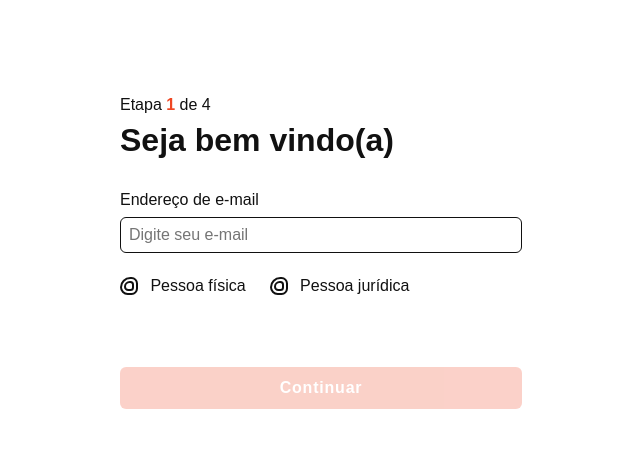
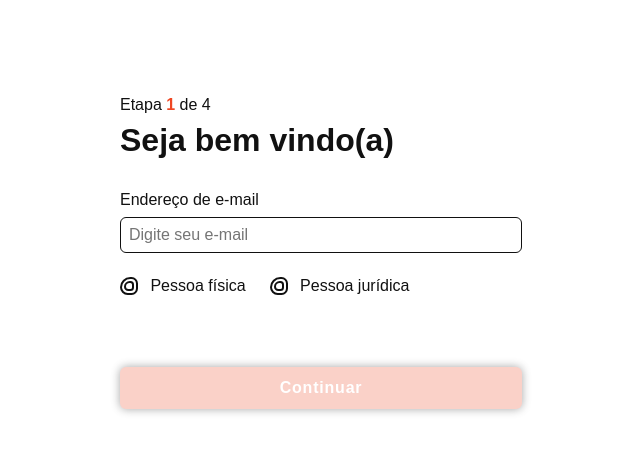
Before and after one commit to eltonlemes/mb-web-test, a Vue app in the folder frontend/: page / in a window 1280 px wide. In both pictures the pointer is over the button "Continuar". Shown: the top 452 px of the page, without its empty margins (319-959 px from the left). Built offline with nearby package versions, Linux system fonts and the light colour scheme.

Commit message:
feat: hover button

```diff
--- a/frontend/src/store/formStore.js
+++ b/frontend/src/store/formStore.js
@@ -5,7 +5,6 @@ export const formStore = reactive({
   currentTitle: "",
   stepFirst: {
     id: 1,
-    title: "Seja bem vindo(a)",
     email: "",
     tipoCadastro: "", // 'PF' ou 'PJ'
   },
--- a/frontend/src/styles/components/_button.scss
+++ b/frontend/src/styles/components/_button.scss
@@ -1,7 +1,6 @@
 @use "../_variables" as *;
 @use "sass:color";
 
-/* ===== Botões ===== */
 .btn {
   width: 100%;
   padding: 0.75rem 0;
@@ -13,6 +12,10 @@
   transition: background 0.2s, color 0.2s, opacity 0.2s;
   border: none;
   margin-top: $spacing-md;
+}
+
+.btn:hover {
+  box-shadow: 0 0 10px rgba(0, 0, 0, 0.5);
 }
 
 .btn--primary {
```
